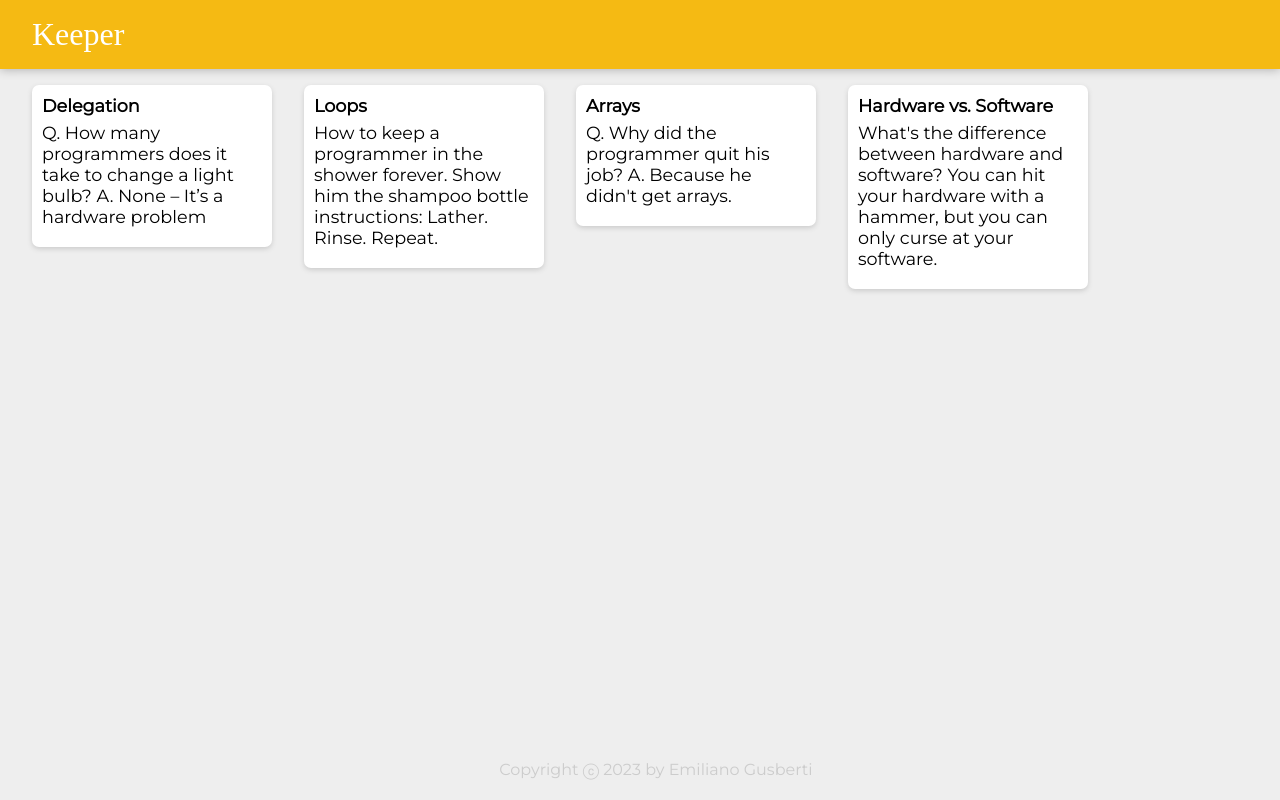
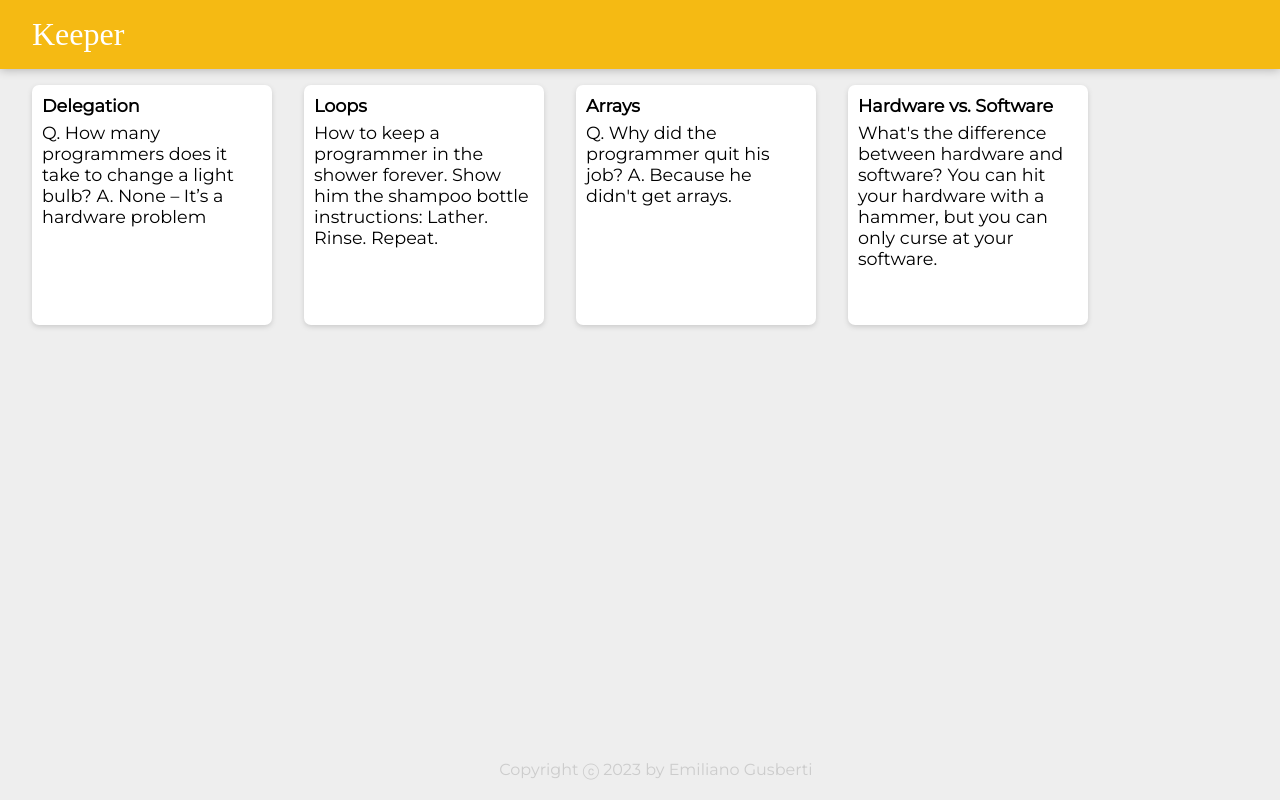
Before and after one commit to EGusb/Keeper-App, a React (Create React App) app: page / in a window 1280 px wide. Built offline with nearby package versions, Linux system fonts and the light colour scheme; a web font is replaced by a local one.

Commit message:
Add min-height attr to .note class

```diff
--- a/public/styles.css
+++ b/public/styles.css
@@ -44,6 +44,7 @@ footer p {
   box-shadow: 0 2px 5px #ccc;
   padding: 10px;
   width: 240px;
+  min-height: 240px;
   margin: 16px;
   float: left;
 }
```
